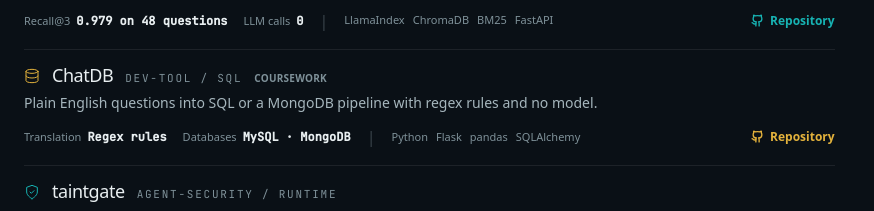
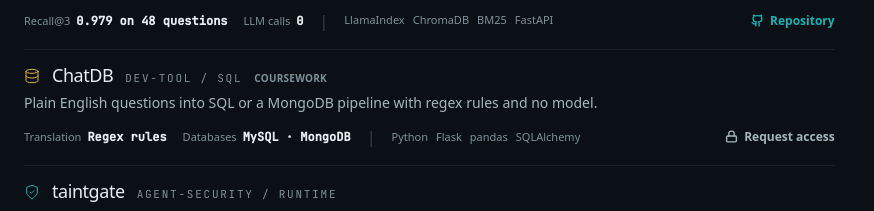
Before and after one commit to Chunduri-Aditya/Portfolio, a React (Vite) app: page / in a window 1280 px wide. Shown: the part 3400-3611 px from the top of the page, without its empty margins (0-874 px from the left). Built offline with nearby package versions, Linux system fonts and the light colour scheme; no server answers.

Commit message:
ChatDB card: request access now that the repo is private

```diff
--- a/src/data/content.ts
+++ b/src/data/content.ts
@@ -1647,7 +1647,7 @@ export const PROJECTS: ProjectsSectionContent = {
         },
       ],
       links: {
-        github: "https://github.com/Chunduri-Aditya/ChatDB",
+        requestAccess: "ChatDB",
       },
       metrics: [
         { label: "Translation", value: "Regex rules" },
```
Also changed, not shown: 2 other files (tests, documents, lock files or other folders).
